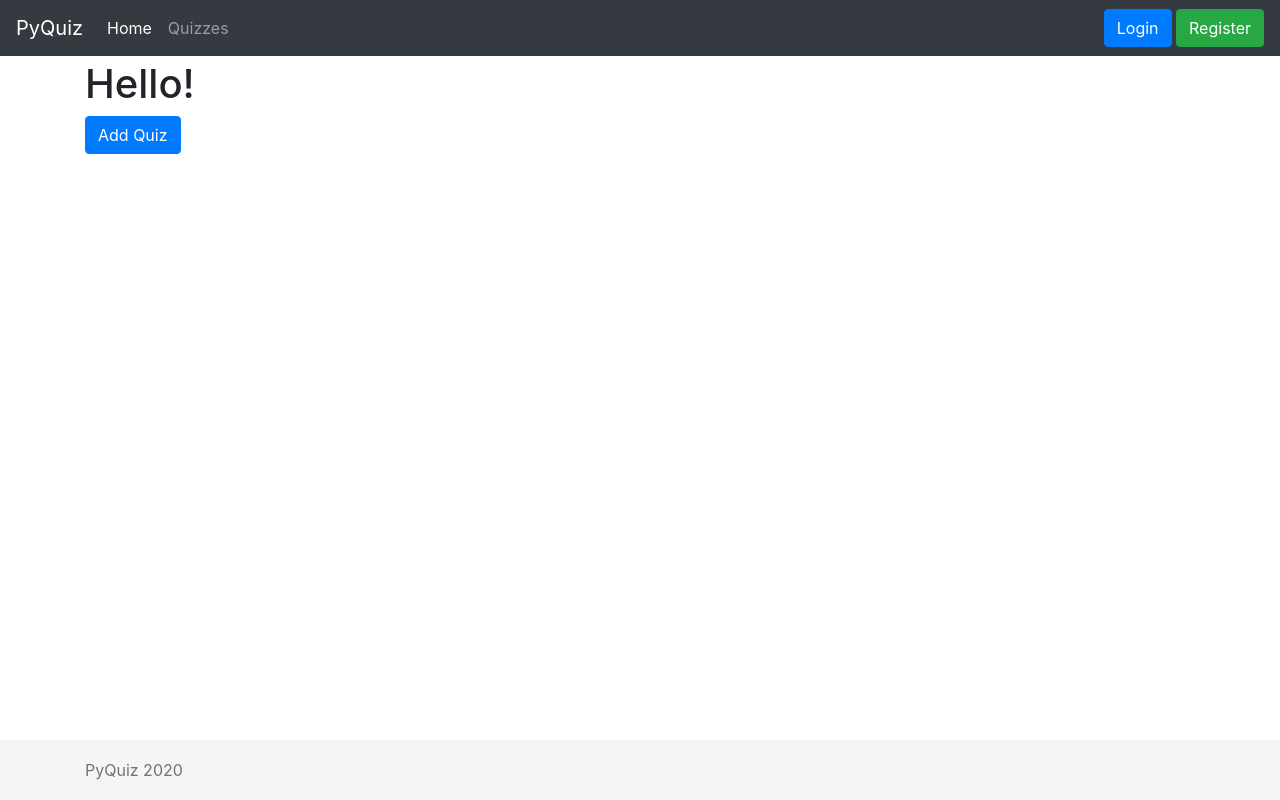
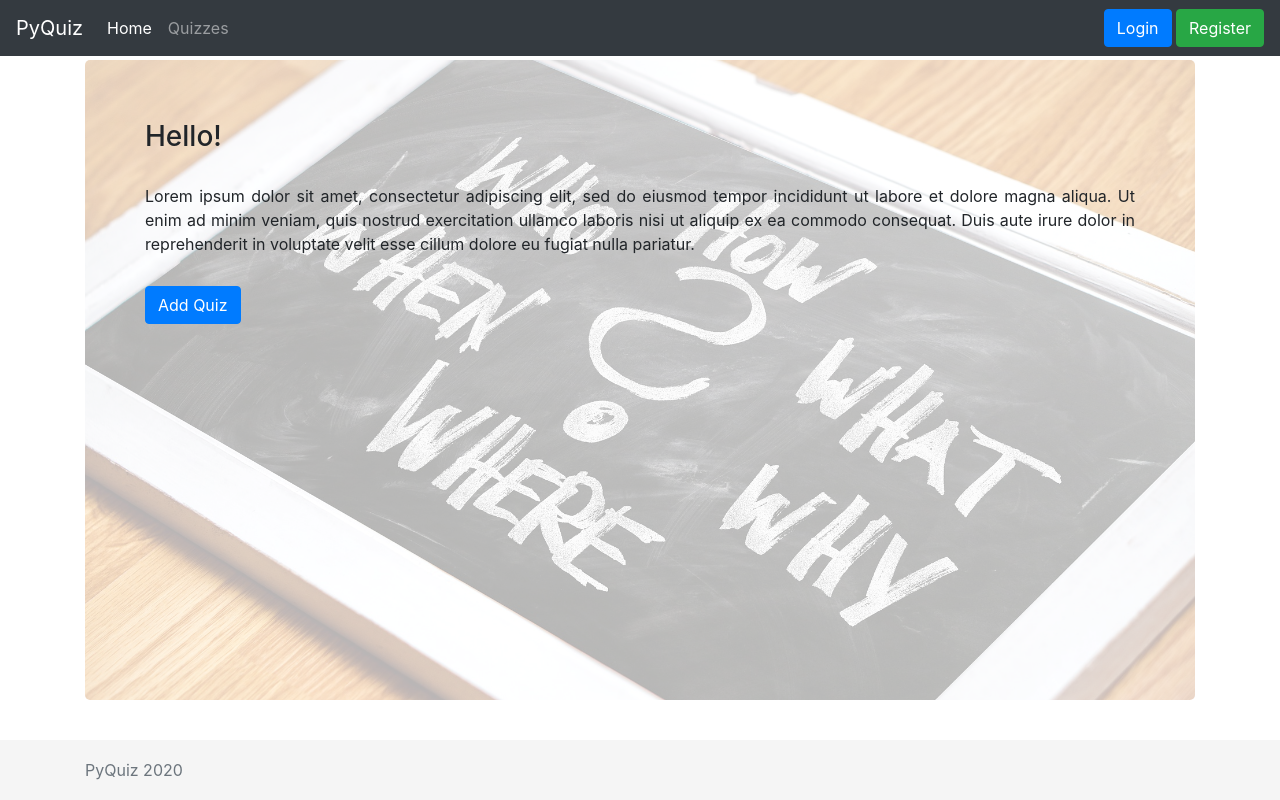
Before and after one commit to hkaczmarek90/pyQuiz, a Django app: page / in a window 1280 px wide. Run offline with Django 3.2, Linux system fonts and the light colour scheme; parts of the project's set-up code (start-up, migrations or seed data) failed here and were passed over; some libraries are stand-ins or nearby versions.

Commit message:
add_background_img

```diff
--- a/pyquiz/static/pyquiz/css/main.css
+++ b/pyquiz/static/pyquiz/css/main.css
@@ -29,3 +29,31 @@ body > .container {
 code {
     font-size: 80%;
 }
+
+main > .container {
+  width: 100%;
+  height: 80vh;
+  display: block;
+  position: relative;
+  padding: 60px;
+}
+
+main > .container::after {
+  content: "";
+  background: url(../img/questions.jpg);
+  background-size: cover;
+  background-position: center;
+  opacity: 0.3;
+  top: 0;
+  left: 0;
+  bottom:0;
+  right:0;
+  position: absolute;
+  z-index: -1;
+  border-radius: 5px;
+}
+
+main > .container > .welcome {
+    margin: 30px 0px;
+    text-align: justify;
+}
--- a/pyquiz/templates/home.html
+++ b/pyquiz/templates/home.html
@@ -3,7 +3,9 @@
 {% block title %} Start {% endblock %}
 
 {% block content %}
-    <h1>Hello!</h1>
-    <a class="btn btn-primary" href="/quiz/add/" role="button">Add Quiz</a>
-
+    <div class="container">
+        <h3>Hello!</h3>
+        <p class="welcome">Lorem ipsum dolor sit amet, consectetur adipiscing elit, sed do eiusmod tempor incididunt ut labore et dolore magna aliqua. Ut enim ad minim veniam, quis nostrud exercitation ullamco laboris nisi ut aliquip ex ea commodo consequat. Duis aute irure dolor in reprehenderit in voluptate velit esse cillum dolore eu fugiat nulla pariatur.</p>
+        <a class="btn btn-primary" href="/quiz/add/" role="button">Add Quiz</a>
+    </div>
 {% endblock %}
```
Also changed, not shown: pyquiz/static/pyquiz/img/questions.jpg (added).
